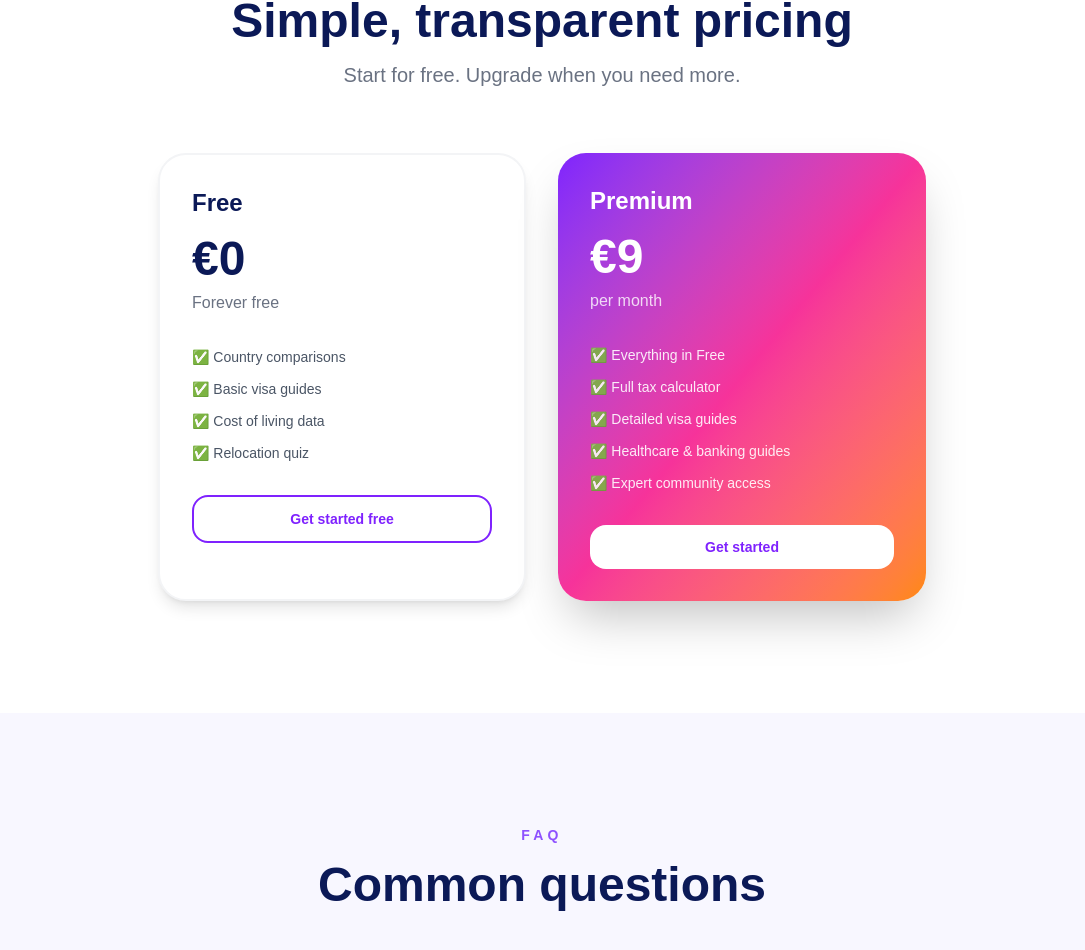
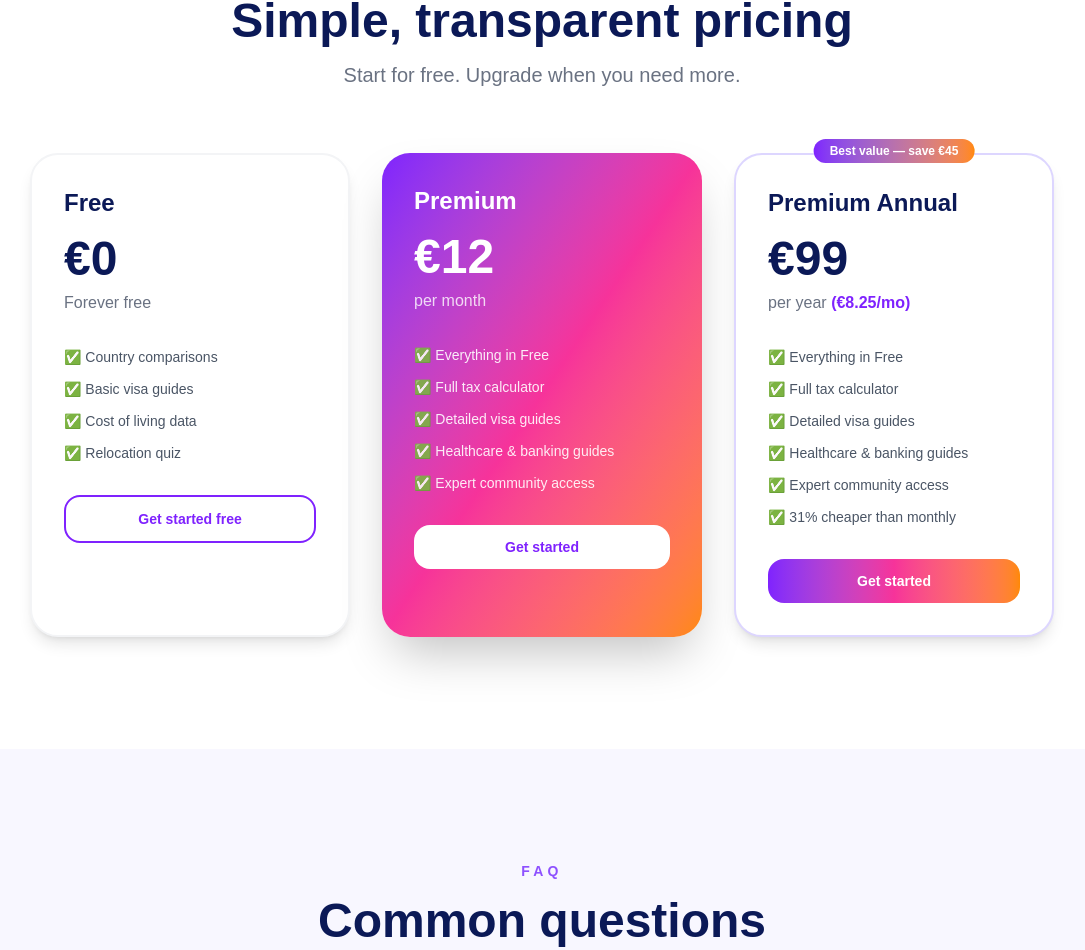
Before and after one commit to ZeppaVentures/Relocate2Day, a Next.js app: page / in a window 1280 px wide. Shown: the part 3694-4644 px from the top of the page, without its empty margins (98-1183 px from the left). Built offline with nearby package versions, Linux system fonts and the light colour scheme; no server answers.

Commit message:
Add Stripe payments with monthly and annual pricing

```diff
--- /dev/null
+++ b/app/api/stripe/checkout/route.ts
@@ -0,0 +1,34 @@
+import { NextRequest, NextResponse } from "next/server";
+import Stripe from "stripe";
+
+const stripe = new Stripe(process.env.STRIPE_SECRET_KEY!, {
+  apiVersion: "2025-04-30.basil",
+});
+
+export async function POST(req: NextRequest) {
+  try {
+    const { priceId, userId, userEmail } = await req.json();
+
+    const session = await stripe.checkout.sessions.create({
+      mode: "subscription",
+      payment_method_types: ["card"],
+      line_items: [
+        {
+          price: priceId,
+          quantity: 1,
+        },
+      ],
+      customer_email: userEmail,
+      metadata: {
+        userId,
+      },
+      success_url: `${process.env.NEXT_PUBLIC_SITE_URL}/account?success=true`,
+      cancel_url: `${process.env.NEXT_PUBLIC_SITE_URL}/#pricing`,
+    });
+
+    return NextResponse.json({ url: session.url });
+  } catch (err) {
+    console.error("Stripe checkout error:", err);
+    return NextResponse.json({ error: "Failed to create checkout session" }, { status: 500 });
+  }
+}
--- a/app/page.tsx
+++ b/app/page.tsx
@@ -2,7 +2,8 @@
 
 import Link from "next/link";
 import { useRouter } from "next/navigation";
-import { useState } from "react";
+import { useState, useEffect } from "react";
+import { supabase } from "@/lib/supabase";
 
 // ─── Data ────────────────────────────────────────────────────────────────────
 
@@ -91,6 +92,35 @@ const ASPIRATIONS = [
 
 export default function Home() {
   const router = useRouter();
+  const [user, setUser] = useState<any>(null);
+
+useEffect(() => {
+  supabase.auth.getUser().then(({ data }) => {
+    setUser(data.user);
+  });
+}, []);
+
+const handleCheckout = async (priceId: string) => {
+  if (!user) {
+    router.push("/auth/signup");
+    return;
+  }
+
+  const response = await fetch("/api/stripe/checkout", {
+    method: "POST",
+    headers: { "Content-Type": "application/json" },
+    body: JSON.stringify({
+      priceId,
+      userId: user.id,
+      userEmail: user.email,
+    }),
+  });
+
+  const data = await response.json();
+  if (data.url) {
+    window.location.href = data.url;
+  }
+};
 
   const [nationality, setNationality] = useState("");
   const [countrySearch, setCountrySearch] = useState("");
@@ -515,7 +545,10 @@ export default function Home() {
       <h2 className="mt-4 text-5xl font-black">Simple, transparent pricing</h2>
       <p className="mt-4 text-xl text-gray-500">Start for free. Upgrade when you need more.</p>
     </div>
-          <div className="mt-16 grid gap-8 md:grid-cols-2 max-w-3xl mx-auto">
+
+    <div className="mt-16 grid gap-8 md:grid-cols-3 max-w-5xl mx-auto">
+
+      {/* Free */}
       <div className="rounded-[28px] border-2 border-gray-100 bg-white p-8 shadow-lg">
         <h3 className="text-2xl font-black">Free</h3>
         <div className="mt-4 text-5xl font-black">€0</div>
@@ -526,13 +559,18 @@ export default function Home() {
           <li>✅ Cost of living data</li>
           <li>✅ Relocation quiz</li>
         </ul>
-              <button className="mt-8 w-full rounded-2xl border-2 border-violet-600 px-6 py-3 text-sm font-bold text-violet-600 transition hover:bg-violet-50">
+        <button
+          onClick={() => router.push("/auth/signup")}
+          className="mt-8 w-full rounded-2xl border-2 border-violet-600 px-6 py-3 text-sm font-bold text-violet-600 transition hover:bg-violet-50"
+        >
           Get started free
         </button>
       </div>
+
+      {/* Monthly */}
       <div className="rounded-[28px] bg-gradient-to-br from-violet-600 via-pink-500 to-orange-400 p-8 shadow-2xl text-white">
         <h3 className="text-2xl font-black">Premium</h3>
-              <div className="mt-4 text-5xl font-black">€9</div>
+        <div className="mt-4 text-5xl font-black">€12</div>
         <p className="mt-2 text-white/80">per month</p>
         <ul className="mt-8 space-y-3 text-sm text-white/90">
           <li>✅ Everything in Free</li>
@@ -541,10 +579,38 @@ export default function Home() {
           <li>✅ Healthcare & banking guides</li>
           <li>✅ Expert community access</li>
         </ul>
-              <button className="mt-8 w-full rounded-2xl bg-white px-6 py-3 text-sm font-bold text-violet-600 transition hover:scale-105">
+        <button
+          onClick={() => handleCheckout(process.env.NEXT_PUBLIC_STRIPE_PRICE_MONTHLY!)}
+          className="mt-8 w-full rounded-2xl bg-white px-6 py-3 text-sm font-bold text-violet-600 transition hover:scale-105"
+        >
           Get started
         </button>
       </div>
+
+      {/* Annual */}
+      <div className="rounded-[28px] border-2 border-violet-200 bg-white p-8 shadow-lg relative">
+        <div className="absolute -top-4 left-1/2 -translate-x-1/2 rounded-full bg-gradient-to-r from-violet-600 to-orange-400 px-4 py-1 text-xs font-bold text-white whitespace-nowrap">
+          Best value — save €45
+        </div>
+        <h3 className="text-2xl font-black">Premium Annual</h3>
+        <div className="mt-4 text-5xl font-black">€99</div>
+        <p className="mt-2 text-gray-500">per year <span className="text-violet-600 font-bold">(€8.25/mo)</span></p>
+        <ul className="mt-8 space-y-3 text-sm text-gray-600">
+          <li>✅ Everything in Free</li>
+          <li>✅ Full tax calculator</li>
+          <li>✅ Detailed visa guides</li>
+          <li>✅ Healthcare & banking guides</li>
+          <li>✅ Expert community access</li>
+          <li>✅ 31% cheaper than monthly</li>
+        </ul>
+        <button
+          onClick={() => handleCheckout(process.env.NEXT_PUBLIC_STRIPE_PRICE_YEARLY!)}
+          className="mt-8 w-full rounded-2xl bg-gradient-to-r from-violet-600 via-pink-500 to-orange-400 px-6 py-3 text-sm font-bold text-white transition hover:scale-105"
+        >
+          Get started
+        </button>
+      </div>
+
     </div>
   </div>
 </section>
--- a/package.json
+++ b/package.json
@@ -10,10 +10,12 @@
   },
   "dependencies": {
     "@netlify/plugin-nextjs": "^5.15.11",
+    "@stripe/stripe-js": "^9.6.0",
     "@supabase/supabase-js": "^2.106.1",
     "next": "16.2.6",
     "react": "19.2.4",
-    "react-dom": "19.2.4"
+    "react-dom": "19.2.4",
+    "stripe": "^22.1.1"
   },
   "devDependencies": {
     "@tailwindcss/postcss": "^4",
```
Also changed, not shown: 1 other file (tests, documents, lock files or other folders). Lines whose indentation alone changed are shown as unchanged.
